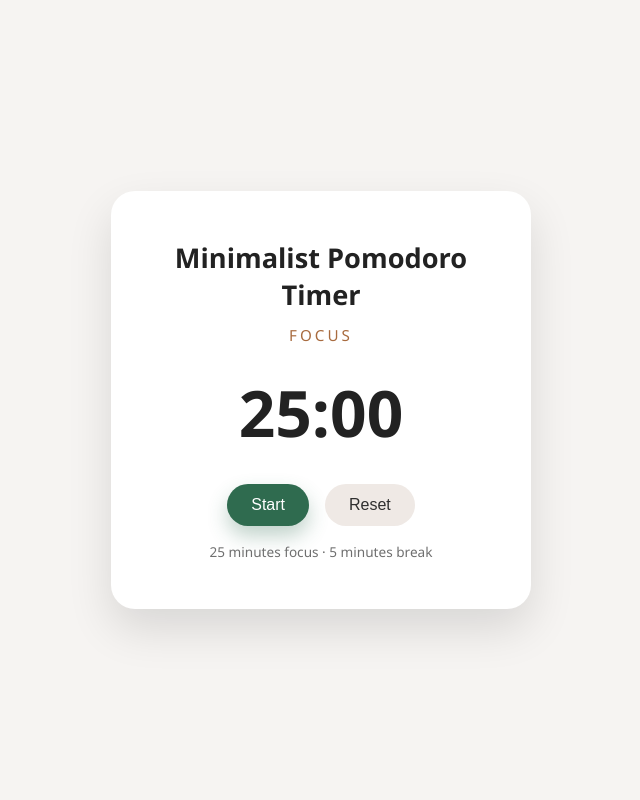
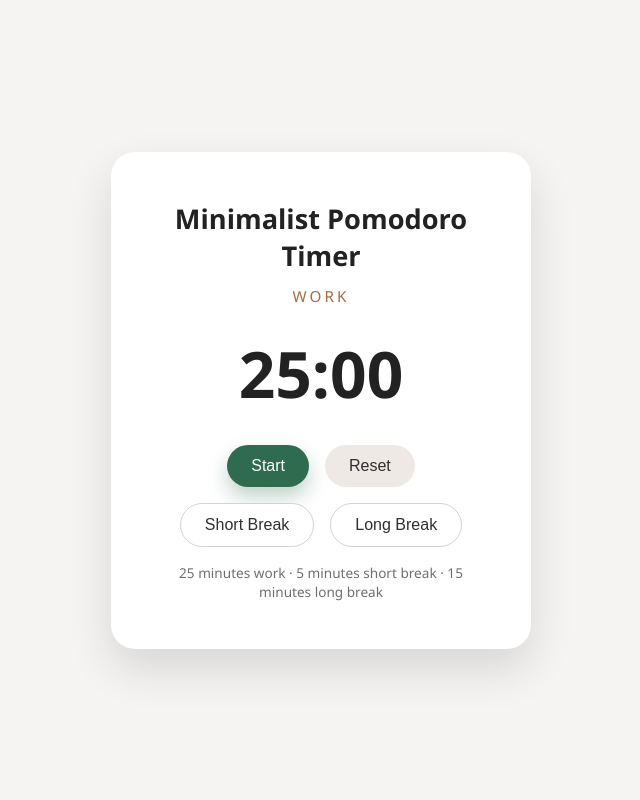
Before and after one commit to metanetabasova/Hakaton, a Flask app: page / in a window 1280 px wide. Shown: the whole page, without its empty margins (319-959 px from the left). Run offline with Flask 3, Linux system fonts and the light colour scheme.

Commit message:
Add break controls and state-based background color

```diff
--- a/static/script.js
+++ b/static/script.js
@@ -2,10 +2,13 @@ const timerDisplay = document.getElementById("timer");
 const sessionLabel = document.getElementById("session-label");
 const startBtn = document.getElementById("start-btn");
 const resetBtn = document.getElementById("reset-btn");
+const shortBreakBtn = document.getElementById("short-break-btn");
+const longBreakBtn = document.getElementById("long-break-btn");
 const alarm = document.getElementById("alarm");
 
 const focusDuration = 25 * 60;
-const breakDuration = 5 * 60;
+const shortBreakDuration = 5 * 60;
+const longBreakDuration = 15 * 60;
 
 let timer = focusDuration;
 let isRunning = false;
@@ -20,15 +23,9 @@ const formatTime = (seconds) => {
 
 const updateDisplay = () => {
   timerDisplay.textContent = formatTime(timer);
-  sessionLabel.textContent = isFocus ? "Focus" : "Break";
-};
-
-const switchSession = () => {
-  isFocus = !isFocus;
-  timer = isFocus ? focusDuration : breakDuration;
-  updateDisplay();
-  alarm.currentTime = 0;
-  alarm.play();
+  sessionLabel.textContent = isFocus ? "Work" : "Break";
+  document.body.classList.toggle("work", isFocus);
+  document.body.classList.toggle("break", !isFocus);
 };
 
 const startTimer = () => {
@@ -47,7 +44,11 @@ const startTimer = () => {
       timer -= 1;
       updateDisplay();
     } else {
-      switchSession();
+      isFocus = !isFocus;
+      timer = isFocus ? focusDuration : shortBreakDuration;
+      alarm.currentTime = 0;
+      alarm.play();
+      updateDisplay();
     }
   }, 1000);
 };
@@ -61,7 +62,18 @@ const resetTimer = () => {
   updateDisplay();
 };
 
+const setBreak = (duration) => {
+  clearInterval(intervalId);
+  isRunning = false;
+  isFocus = false;
+  timer = duration;
+  startBtn.textContent = "Start";
+  updateDisplay();
+};
+
 startBtn.addEventListener("click", startTimer);
 resetBtn.addEventListener("click", resetTimer);
+shortBreakBtn.addEventListener("click", () => setBreak(shortBreakDuration));
+longBreakBtn.addEventListener("click", () => setBreak(longBreakDuration));
 
 updateDisplay();
--- a/static/style.css
+++ b/static/style.css
@@ -12,6 +12,15 @@ body {
   display: flex;
   align-items: center;
   justify-content: center;
+  transition: background 0.3s ease;
+}
+
+body.work {
+  background: #f6f4f2;
+}
+
+body.break {
+  background: #eef5f3;
 }
 
 .container {
@@ -42,11 +51,13 @@ h1 {
   margin-bottom: 28px;
 }
 
-.controls {
+.controls,
+.modes {
   display: flex;
   justify-content: center;
   gap: 16px;
   margin-bottom: 16px;
+  flex-wrap: wrap;
 }
 
 button {
@@ -73,6 +84,12 @@ button:active {
   color: #2f2f2f;
 }
 
+.ghost {
+  background: #ffffff;
+  color: #2f2f2f;
+  border: 1px solid #d8d2ce;
+}
+
 .hint {
   font-size: 0.85rem;
   color: #6f6f6f;
--- a/templates/index.html
+++ b/templates/index.html
@@ -6,10 +6,10 @@
   <title>Minimalist Pomodoro Timer</title>
   <link rel="stylesheet" href="{{ url_for('static', filename='style.css') }}" />
 </head>
-<body>
+<body class="work">
   <main class="container">
     <h1>Minimalist Pomodoro Timer</h1>
-    <p class="session-label" id="session-label">Focus</p>
+    <p class="session-label" id="session-label">Work</p>
 
     <div class="timer" id="timer">25:00</div>
 
@@ -18,7 +18,12 @@
       <button id="reset-btn" class="secondary">Reset</button>
     </div>
 
-    <p class="hint">25 minutes focus · 5 minutes break</p>
+    <div class="modes">
+      <button id="short-break-btn" class="ghost">Short Break</button>
+      <button id="long-break-btn" class="ghost">Long Break</button>
+    </div>
+
+    <p class="hint">25 minutes work · 5 minutes short break · 15 minutes long break</p>
   </main>
 
   <audio id="alarm" preload="auto">
```
